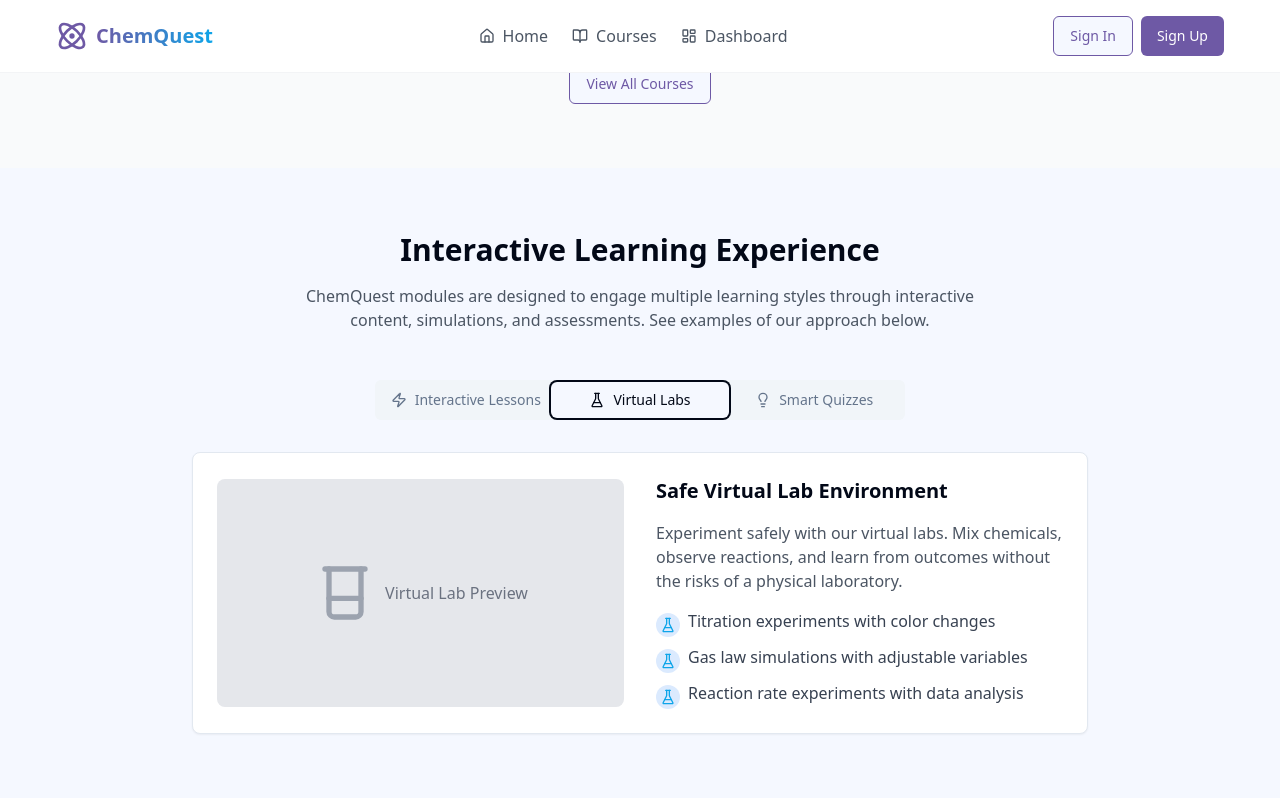
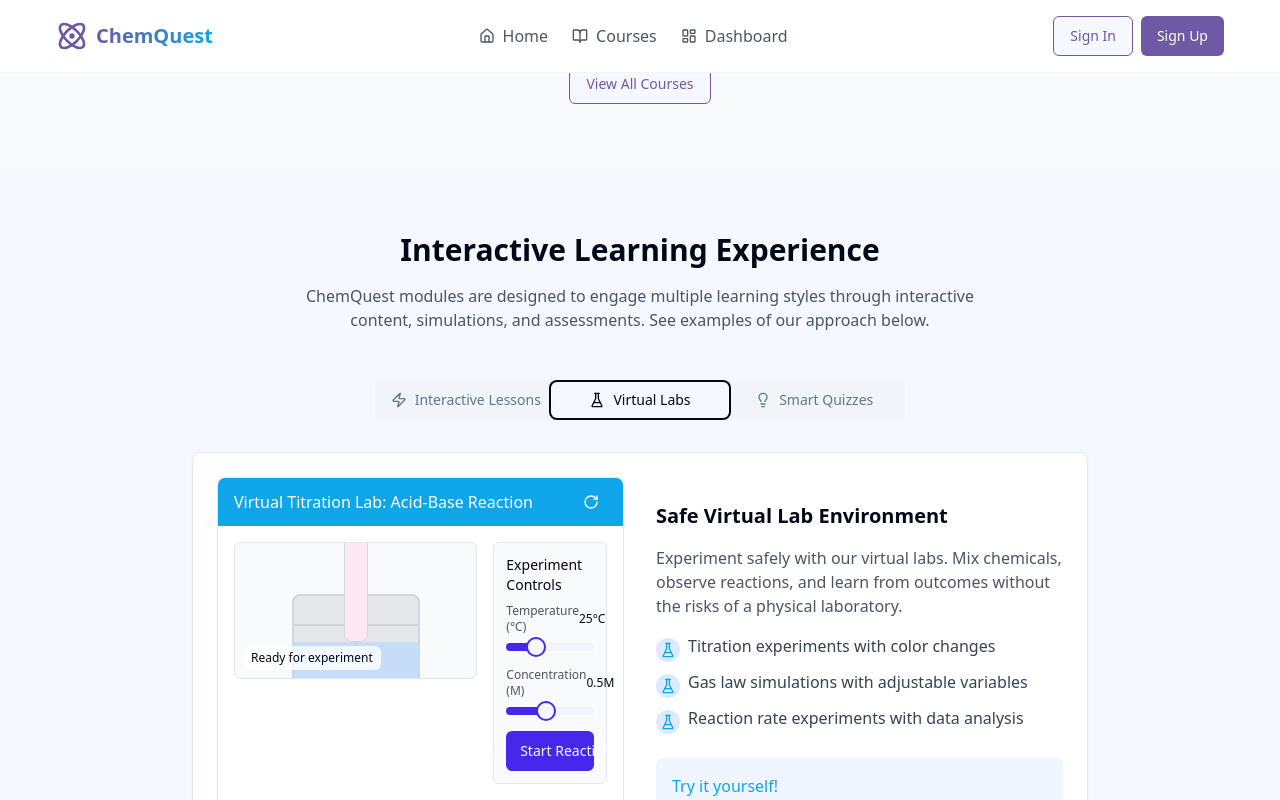
Before and after one commit to OnapuluAgu/chemquest-learn-explore-react, a React (Vite) app: page / in a window 1280 px wide. Both pictures are taken after a click on the tab "Virtual Labs". Shown: the part 1177-1977 px from the top of the page. Built offline with nearby package versions, Linux system fonts and the light colour scheme.

Commit message:
Add virtual lab preview
Implement the virtual lab preview section in the module showcase.

```diff
--- a/src/components/ModuleShowcase.tsx
+++ b/src/components/ModuleShowcase.tsx
@@ -18,6 +18,7 @@ import { useState } from "react";
 import { Button } from "@/components/ui/button";
 import { cn } from "@/lib/utils";
 import { Collapsible, CollapsibleContent, CollapsibleTrigger } from "@/components/ui/collapsible";
+import { VirtualLabPreview } from "./VirtualLabPreview";
 
 export const ModuleShowcase = () => {
   const [rotating, setRotating] = useState(false);
@@ -245,10 +246,7 @@ export const ModuleShowcase = () => {
               <CardContent className="p-6">
                 <div className="flex flex-col md:flex-row gap-8 items-center">
                   <div className="md:w-1/2">
-                    <div className="bg-gray-200 rounded-lg aspect-video flex items-center justify-center">
-                      <BeakerIcon className="h-16 w-16 text-gray-400" />
-                      <span className="ml-2 text-gray-500">Virtual Lab Preview</span>
-                    </div>
+                    <VirtualLabPreview />
                   </div>
                   <div className="md:w-1/2">
                     <h3 className="text-xl font-semibold mb-4">Safe Virtual Lab Environment</h3>
@@ -276,6 +274,31 @@ export const ModuleShowcase = () => {
                         <span className="text-gray-700">Reaction rate experiments with data analysis</span>
                       </li>
                     </ul>
+
+                    <div className="mt-6 p-4 bg-blue-50 rounded-lg">
+                      <h4 className="font-medium text-chemistry-blue mb-2">Try it yourself!</h4>
+                      <p className="text-sm text-gray-700 mb-3">
+                        In the virtual lab preview, you can:
+                      </p>
+                      <ul className="text-sm space-y-2">
+                        <li className="flex items-center">
+                          <span className="bg-chemistry-blue text-white rounded-full w-5 h-5 inline-flex items-center justify-center mr-2">1</span>
+                          <span>Adjust temperature and concentration sliders</span>
+                        </li>
+                        <li className="flex items-center">
+                          <span className="bg-chemistry-blue text-white rounded-full w-5 h-5 inline-flex items-center justify-center mr-2">2</span>
+                          <span>Start the reaction to observe color changes</span>
+                        </li>
+                        <li className="flex items-center">
+                          <span className="bg-chemistry-blue text-white rounded-full w-5 h-5 inline-flex items-center justify-center mr-2">3</span>
+                          <span>Monitor reaction data in real-time</span>
+                        </li>
+                        <li className="flex items-center">
+                          <span className="bg-chemistry-blue text-white rounded-full w-5 h-5 inline-flex items-center justify-center mr-2">4</span>
+                          <span>Reset the experiment to try different parameters</span>
+                        </li>
+                      </ul>
+                    </div>
                   </div>
                 </div>
               </CardContent>
--- /dev/null
+++ b/src/components/VirtualLabPreview.tsx
@@ -0,0 +1,216 @@
+
+import React, { useState } from "react";
+import {
+  BeakerIcon,
+  ArrowRight,
+  Play,
+  Pause,
+  RotateCw,
+  Droplet
+} from "lucide-react";
+import { Button } from "@/components/ui/button";
+import { Slider } from "@/components/ui/slider";
+
+export const VirtualLabPreview = () => {
+  const [temperature, setTemperature] = useState([25]);
+  const [concentration, setConcentration] = useState([0.5]);
+  const [isReacting, setIsReacting] = useState(false);
+  const [reactionProgress, setReactionProgress] = useState(0);
+  const [reactionColor, setReactionColor] = useState("bg-blue-200");
+
+  // Handle the start/stop of the reaction
+  const toggleReaction = () => {
+    if (isReacting) {
+      setIsReacting(false);
+      return;
+    }
+
+    setIsReacting(true);
+    setReactionProgress(0);
+    setReactionColor("bg-blue-200");
+
+    // Simulate a reaction over time
+    const duration = 5000; // 5 seconds
+    const interval = 50; // Update every 50ms
+    const steps = duration / interval;
+    let currentStep = 0;
+
+    const timer = setInterval(() => {
+      currentStep++;
+      const progress = currentStep / steps;
+      setReactionProgress(progress);
+
+      // Change color based on reaction progress
+      if (progress < 0.3) {
+        setReactionColor("bg-blue-200");
+      } else if (progress < 0.6) {
+        setReactionColor("bg-purple-200");
+      } else if (progress < 0.9) {
+        setReactionColor("bg-pink-300");
+      } else {
+        setReactionColor("bg-red-300");
+        if (progress >= 1) {
+          setIsReacting(false);
+          clearInterval(timer);
+        }
+      }
+    }, interval);
+  };
+
+  // Reset the experiment
+  const resetExperiment = () => {
+    setIsReacting(false);
+    setReactionProgress(0);
+    setReactionColor("bg-blue-200");
+    setTemperature([25]);
+    setConcentration([0.5]);
+  };
+
+  return (
+    <div className="bg-white rounded-lg overflow-hidden border border-gray-200 shadow-sm">
+      <div className="bg-chemistry-blue text-white px-4 py-2 flex justify-between items-center">
+        <span className="font-medium">Virtual Titration Lab: Acid-Base Reaction</span>
+        <div className="flex space-x-2">
+          <Button
+            variant="ghost"
+            size="sm"
+            className="h-8 w-8 p-0 text-white"
+            onClick={resetExperiment}
+          >
+            <RotateCw className="h-4 w-4" />
+          </Button>
+        </div>
+      </div>
+
+      <div className="grid grid-cols-1 md:grid-cols-3 gap-4 p-4">
+        <div className="md:col-span-2">
+          <div className="relative aspect-video bg-gray-50 rounded-md border border-gray-200 overflow-hidden flex items-center justify-center">
+            <div className="absolute inset-0 flex items-center justify-center">
+              {/* Lab equipment visualization */}
+              <div className="relative w-48 h-64">
+                {/* Flask */}
+                <div className="absolute bottom-0 left-1/2 transform -translate-x-1/2 w-32 h-40">
+                  <div className="absolute bottom-0 w-full h-32 bg-gray-200 rounded-b-full border-2 border-gray-300"></div>
+                  <div className="absolute bottom-28 w-full h-8 bg-gray-200 rounded-t-lg border-2 border-x-2 border-t-2 border-gray-300"></div>
+                  {/* Solution in flask */}
+                  <div
+                    className={`absolute bottom-0 w-full h-24 ${reactionColor} rounded-b-full transition-all duration-500`}
+                    style={{ opacity: 0.8 }}
+                  ></div>
+                </div>
+
+                {/* Burette */}
+                <div className="absolute top-0 left-1/2 transform -translate-x-1/2 w-6 h-40 bg-gray-100 border border-gray-300 rounded-b-lg">
+                  {/* Burette solution */}
+                  <div className="absolute top-0 w-full h-full bg-pink-100 rounded-b-lg" style={{ height: `${(1 - reactionProgress) * 100}%` }}></div>
+                  {/* Burette tip */}
+                  <div className="absolute -bottom-4 left-1/2 transform -translate-x-1/2 w-1 h-4 bg-gray-300"></div>
+                  {/* Drops */}
+                  {isReacting && (
+                    <div className="absolute -bottom-8 left-1/2 transform -translate-x-1/2 animate-bounce">
+                      <Droplet className="h-4 w-4 text-pink-200 fill-pink-200" />
+                    </div>
+                  )}
+                </div>
+              </div>
+            </div>
+
+            {/* Overlay for reaction status */}
+            <div className="absolute bottom-2 left-2 bg-white bg-opacity-80 rounded-md px-2 py-1 text-xs">
+              {isReacting ? "Reaction in progress..." : "Ready for experiment"}
+            </div>
+
+            {/* Progress indicator */}
+            {isReacting && (
+              <div className="absolute bottom-2 right-2 w-24 h-2 bg-gray-200 rounded-full overflow-hidden">
+                <div
+                  className="h-full bg-chemistry-blue transition-all"
+                  style={{ width: `${reactionProgress * 100}%` }}
+                ></div>
+              </div>
+            )}
+          </div>
+        </div>
+
+        <div className="md:col-span-1 space-y-4">
+          <div className="bg-gray-50 p-3 rounded-md border border-gray-200">
+            <h4 className="text-sm font-medium mb-2">Experiment Controls</h4>
+
+            <div className="space-y-4">
+              <div className="space-y-2">
+                <div className="flex justify-between items-center">
+                  <label className="text-xs text-gray-600">Temperature (°C)</label>
+                  <span className="text-xs font-medium">{temperature[0]}°C</span>
+                </div>
+                <Slider
+                  value={temperature}
+                  min={15}
+                  max={50}
+                  step={1}
+                  onValueChange={setTemperature}
+                  disabled={isReacting}
+                />
+              </div>
+
+              <div className="space-y-2">
+                <div className="flex justify-between items-center">
+                  <label className="text-xs text-gray-600">Concentration (M)</label>
+                  <span className="text-xs font-medium">{concentration[0]}M</span>
+                </div>
+                <Slider
+                  value={concentration}
+                  min={0.1}
+                  max={1.0}
+                  step={0.1}
+                  onValueChange={setConcentration}
+                  disabled={isReacting}
+                />
+              </div>
+
+              <Button
+                className="w-full"
+                onClick={toggleReaction}
+                variant={isReacting ? "destructive" : "default"}
+              >
+                {isReacting ? (
+                  <>
+                    <Pause className="mr-2 h-4 w-4" />
+                    <span>Stop Reaction</span>
+                  </>
+                ) : (
+                  <>
+                    <Play className="mr-2 h-4 w-4" />
+                    <span>Start Reaction</span>
+                  </>
+                )}
+              </Button>
+            </div>
+          </div>
+
+          <div className="bg-gray-50 p-3 rounded-md border border-gray-200">
+            <h4 className="text-sm font-medium mb-2">Reaction Data</h4>
+            <ul className="text-xs space-y-1.5">
+              <li className="flex justify-between">
+                <span className="text-gray-600">pH Level:</span>
+                <span className="font-medium">{isReacting ? (7 - reactionProgress * 4).toFixed(1) : "7.0"}</span>
+              </li>
+              <li className="flex justify-between">
+                <span className="text-gray-600">Volume Added:</span>
+                <span className="font-medium">{(reactionProgress * 25).toFixed(1)} mL</span>
+              </li>
+              <li className="flex justify-between">
+                <span className="text-gray-600">Reaction Rate:</span>
+                <span className="font-medium">
+                  {isReacting
+                    ? `${(temperature[0] * concentration[0] * 0.4).toFixed(1)} mol/L·s`
+                    : "0.0 mol/L·s"
+                  }
+                </span>
+              </li>
+            </ul>
+          </div>
+        </div>
+      </div>
+    </div>
+  );
+};
```
